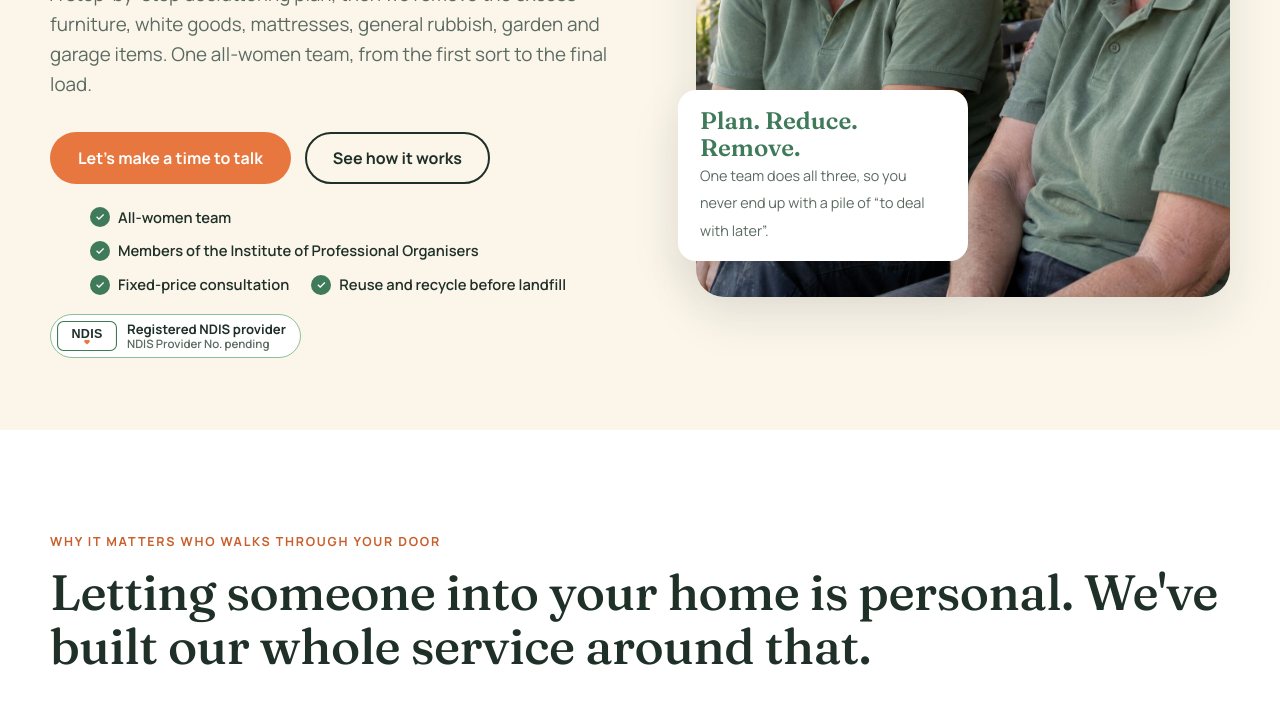
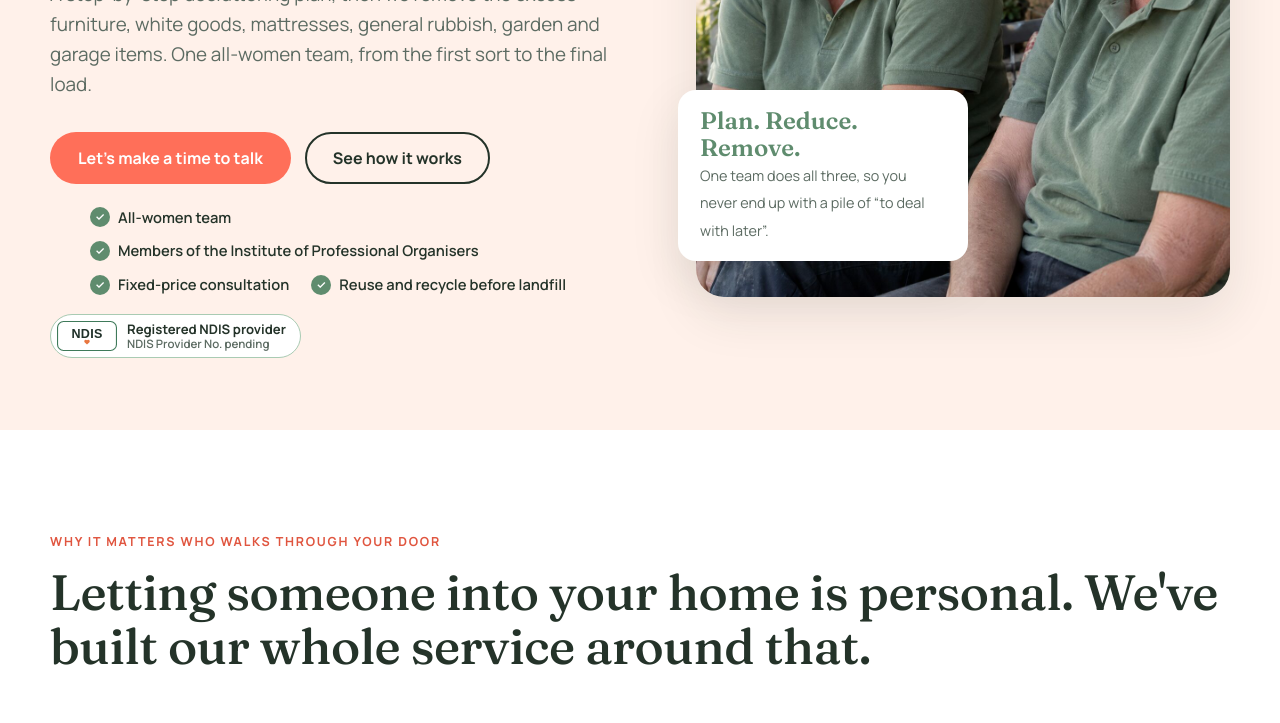
Before and after one commit to rdodeployme/declutter-website, a plain HTML site: page index.html in a window 1280 px wide. Shown: the part 571-1294 px from the top of the page. Drawn offline with Linux system fonts and the light colour scheme.

Commit message:
Palette C: logo sage and coral

```diff
--- a/index.html
+++ b/index.html
@@ -10,14 +10,14 @@
 <link href="https://fonts.googleapis.com/css2?family=Fraunces:opsz,wght@9..144,400;9..144,500;9..144,600&family=Manrope:wght@400;500;600;700;800&display=swap" rel="stylesheet">
 <style>
 :root{
-  --ink:#1f3028;        /* deep green-black */
-  --forest:#3f7a5a;     /* primary green */
-  --sage:#8cc09b;       /* soft green */
-  --sage-soft:#e6f3e8;
-  --cream:#fbf5ea;
+  --ink:#243329;        /* deep green-black */
+  --forest:#5f8c6e;     /* primary green */
+  --sage:#a9cbb3;       /* soft green */
+  --sage-soft:#eaf3ec;
+  --cream:#fff1ea;
   --paper:#ffffff;
-  --clay:#e8763f;       /* warm accent */
-  --clay-soft:#fde8da;
+  --clay:#ff6f59;       /* warm accent */
+  --clay-soft:#ffe4de;
   --text:#2b3a32;
   --muted:#5c6b62;
   --line:rgba(31,48,40,.12);
@@ -42,7 +42,7 @@ p{margin:0 0 1em}
 .btn{display:inline-flex;align-items:center;gap:10px;padding:16px 26px;border-radius:999px;font-weight:700;font-size:1rem;text-decoration:none;border:2px solid transparent;transition:transform .15s ease,background .15s ease,color .15s ease;cursor:pointer;line-height:1}
 .btn:hover{transform:translateY(-2px)}
 .btn-primary{background:var(--clay);color:#fff}
-.btn-primary:hover{background:#d3652f}
+.btn-primary:hover{background:#e85c46}
 .btn-dark{background:var(--forest);color:#fff}
 .btn-dark:hover{background:var(--ink)}
 .btn-ghost{background:transparent;color:var(--ink);border-color:var(--ink)}
@@ -118,7 +118,7 @@ header.nav{position:sticky;top:0;z-index:50;background:rgba(255,253,249,.92);bac
 /* ---------- One team ---------- */
 .oneteam{background:var(--forest);color:#fff}
 .oneteam h2,.oneteam h3{color:#fff}
-.oneteam .eyebrow{color:#ffd3b8}
+.oneteam .eyebrow{color:#ffd9d2}
 .oneteam .wrap{display:grid;grid-template-columns:1fr 1fr;gap:64px;align-items:center}
 .oneteam p{color:rgba(255,255,255,.82)}
 .flow{list-style:none;padding:0;margin:0;display:grid;gap:14px;counter-reset:step}
@@ -307,7 +307,7 @@ html{scroll-behavior:auto}
 .trust li.ndis{list-style:none;margin-top:6px;width:100%}
 .hero-actions{margin-bottom:22px}
 .topbar{background:var(--forest)}
-.eyebrow{color:#c95f2c}
+.eyebrow{color:#e0553f}
 .why-card{background:var(--sage-soft)}
 .how .num{color:var(--sage)}
 .how-note{background:var(--clay-soft)}
```
